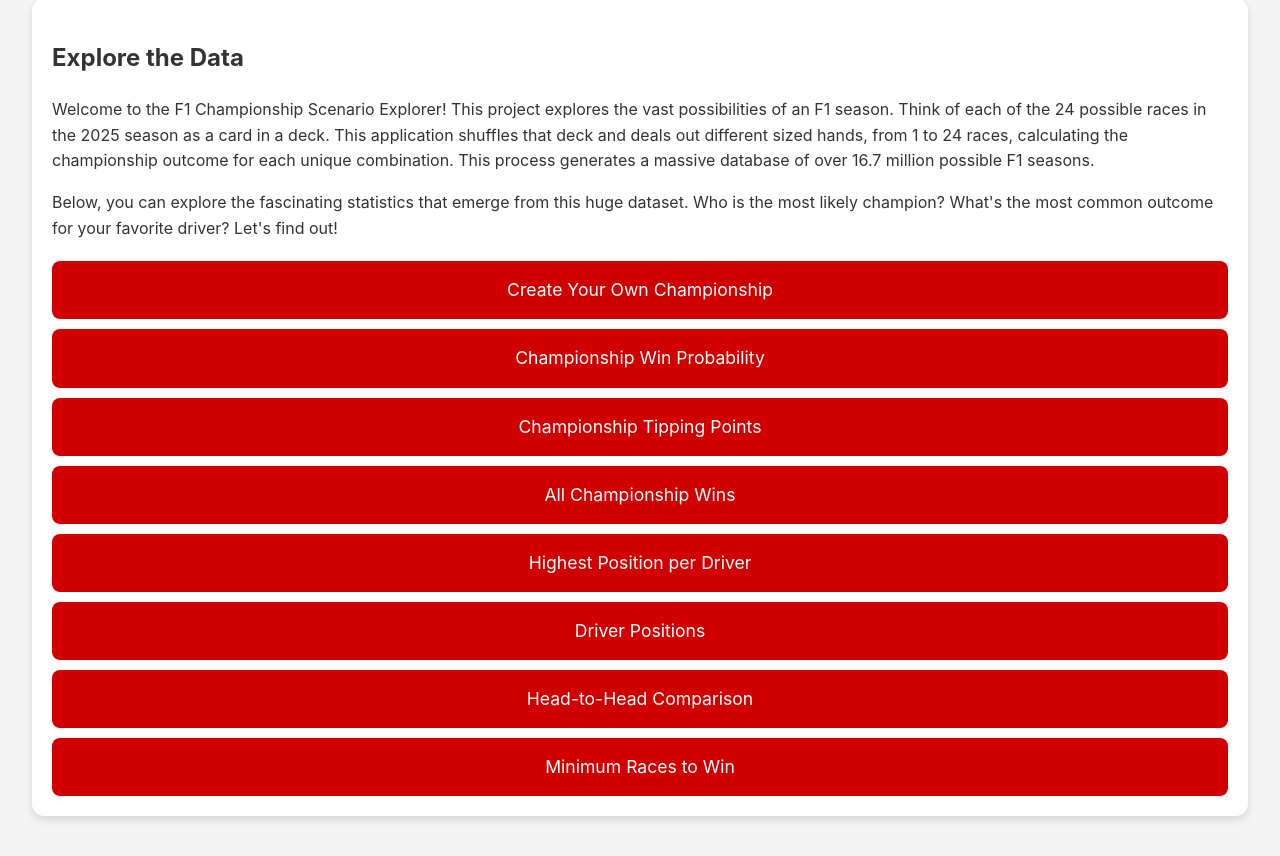
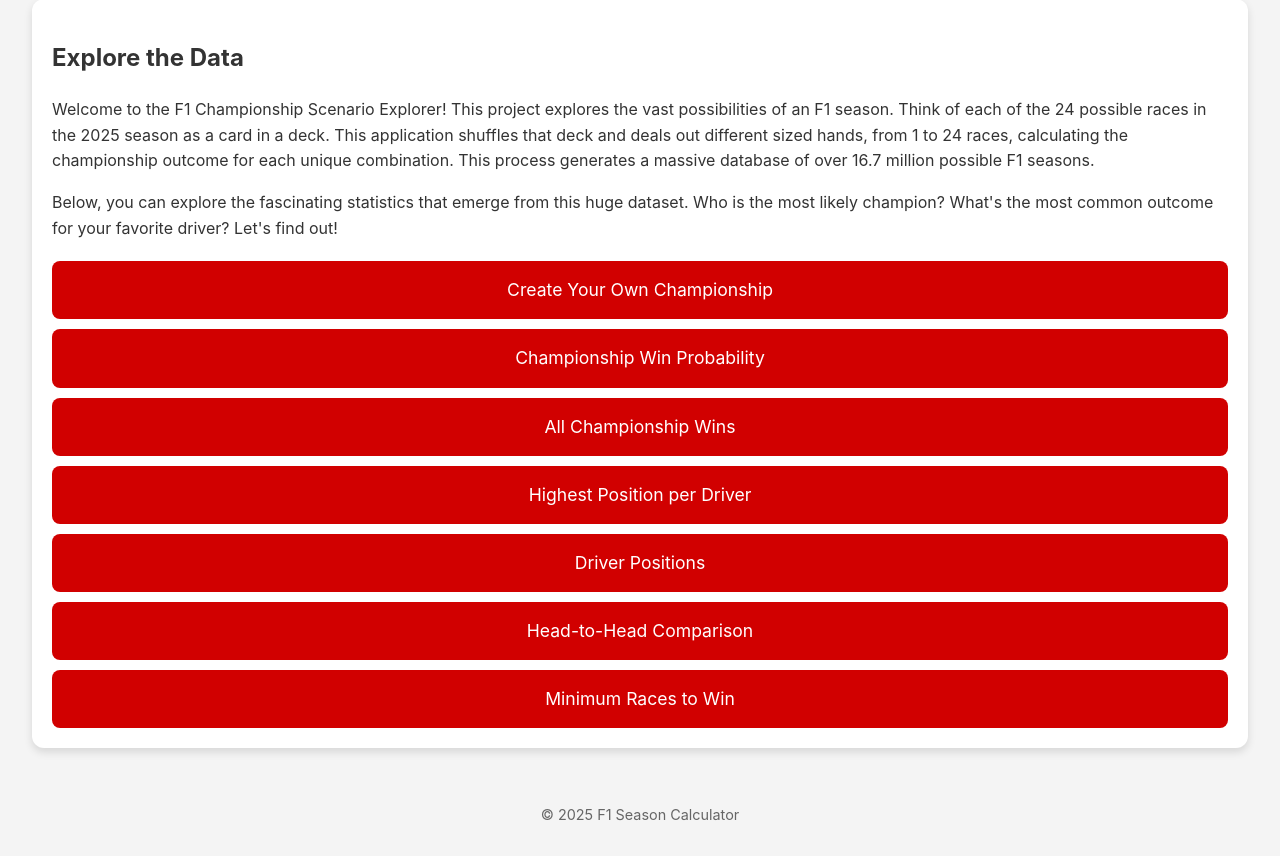
Before and after one commit to NikoKiru/F1_Season_Calculator, a Flask app: page / in a window 1280 px wide. Shown: the part 221-1077 px from the top of the page. Run offline with Flask 3, Linux system fonts and the light colour scheme.

Commit message:
feat: Update settings to include git push and branch commands; remove tipping points link from index

```diff
--- a/templates/index.html
+++ b/templates/index.html
@@ -26,7 +26,6 @@
 <div class="endpoint-list">
     <a href="{{ url_for('views.create_championship_page') }}" class="endpoint-link">Create Your Own Championship</a>
     <a href="{{ url_for('views.championship_win_probability_page') }}" class="endpoint-link">Championship Win Probability</a>
-    <a href="{{ url_for('views.tipping_points_page') }}" class="endpoint-link">Championship Tipping Points</a>
     <a href="{{ url_for('views.all_championship_wins_page') }}" class="endpoint-link">All Championship Wins</a>
     <a href="{{ url_for('views.highest_position_page') }}" class="endpoint-link">Highest Position per Driver</a>
     <a href="{{ url_for('views.driver_positions_page') }}" class="endpoint-link">Driver Positions</a>
```
Also changed, not shown: .claude/settings.local.json.
